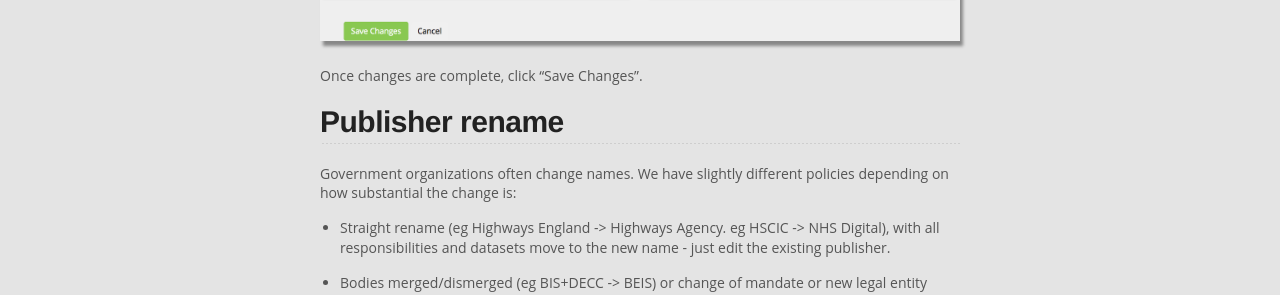
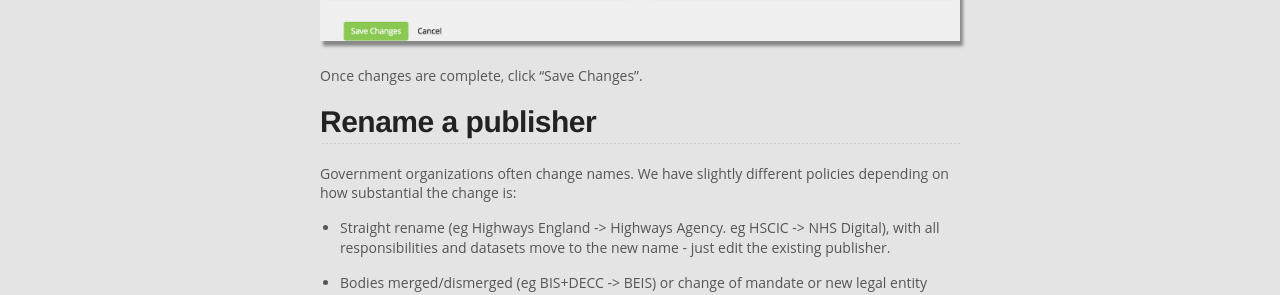
Before and after one commit to datagovuk/guidance, a Jekyll site: the page built from publisher_editing.md, in a window 1280 px wide. Shown: the part 1235-1530 px from the top of the page. Built offline with Jekyll 4.4.1, drawn with Linux system fonts in a browser that asks for light colours.

Commit message:
Adjust title

```diff
--- a/publisher_editing.md
+++ b/publisher_editing.md
@@ -17,7 +17,7 @@ The publisher form can be edited:
 
 Once changes are complete, click "Save Changes".
 
-## Publisher rename
+## Rename a publisher
 
 Government organizations often change names. We have slightly different policies depending on how substantial the change is:
 
```
